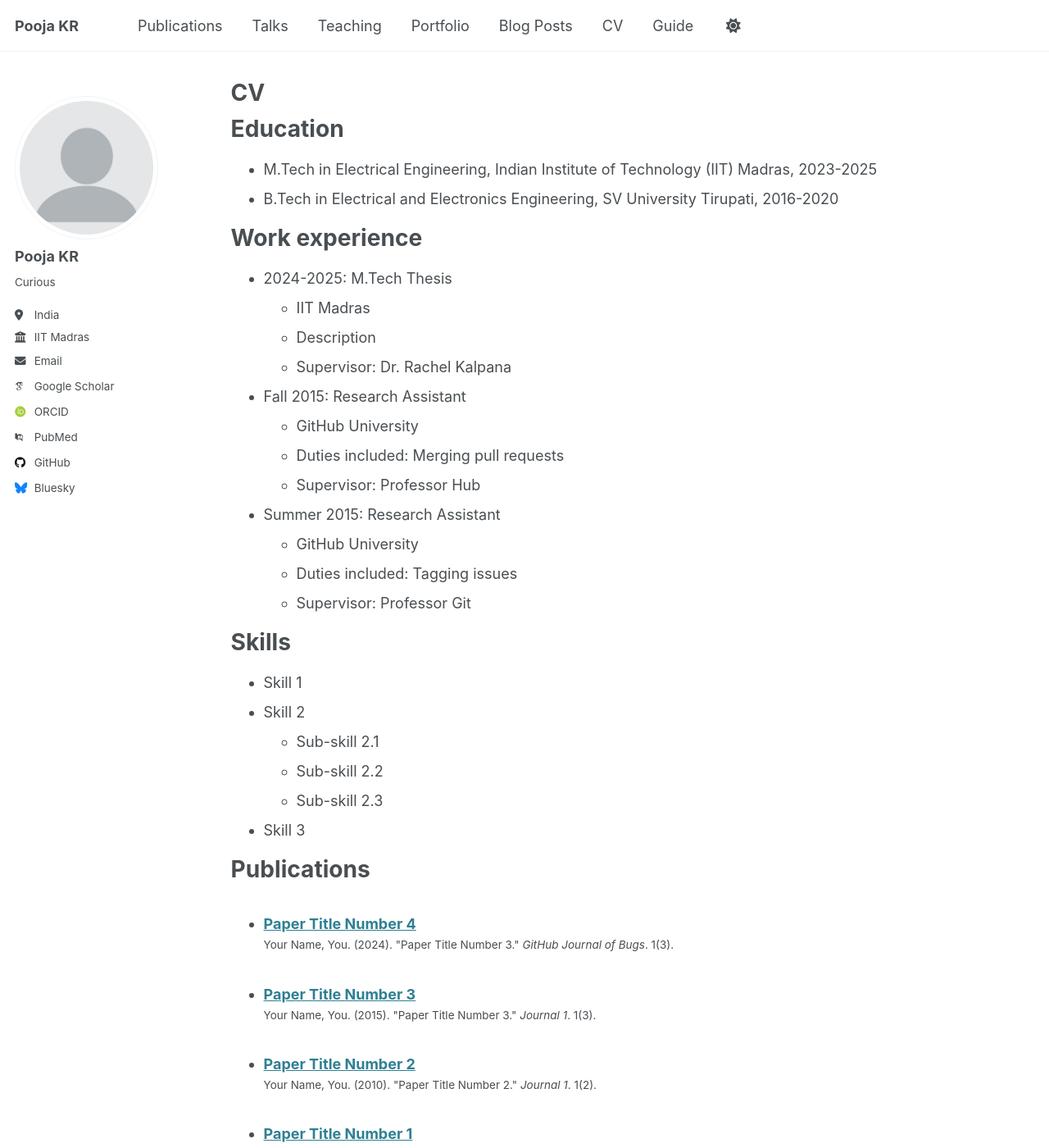
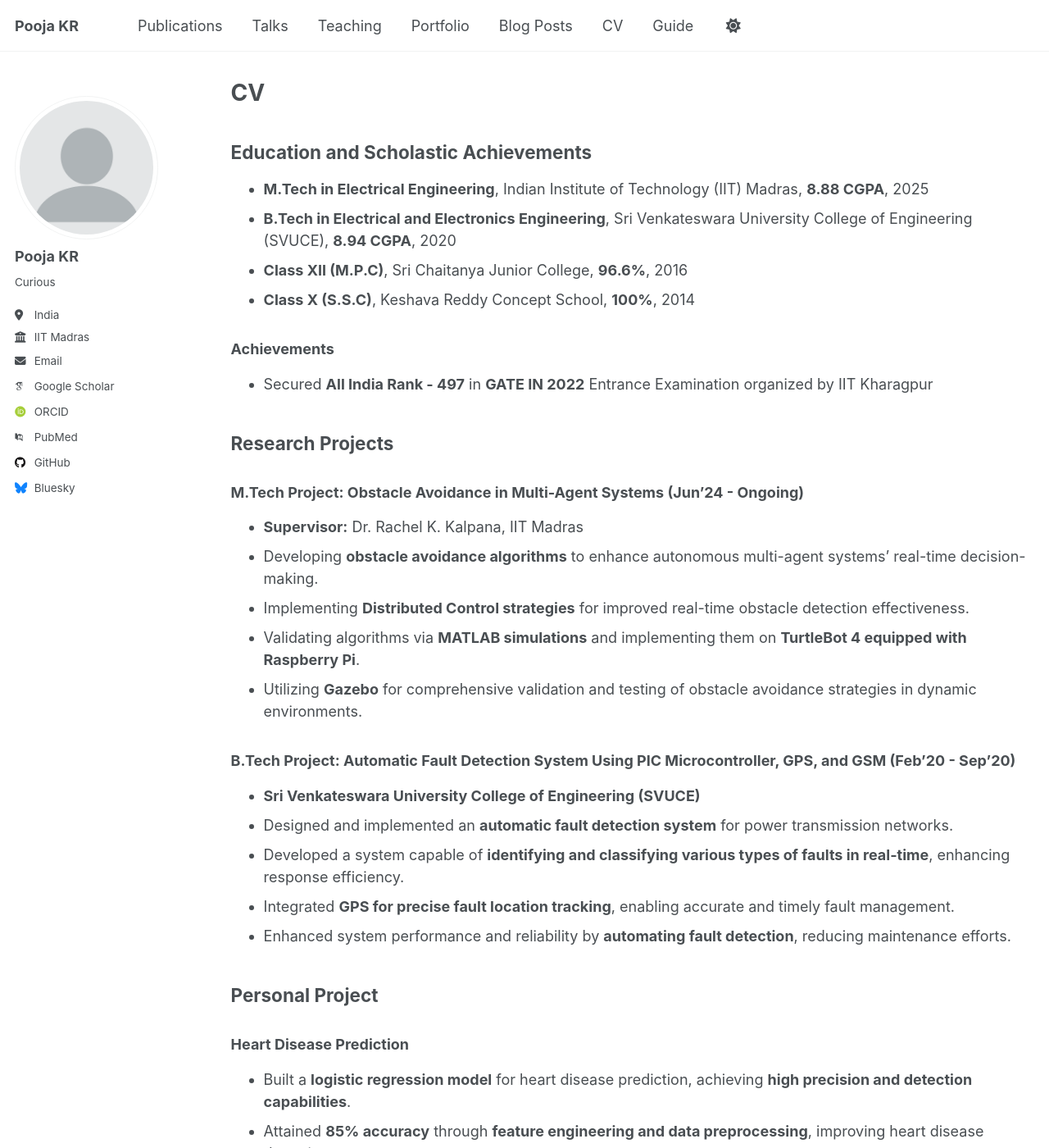
Before and after one commit to Pooja-KR5/krpooja.github.io, a Jekyll site: the page built from _pages/cv.md, in a window 1280 px wide and 1400 px high. Shown: the whole window at 82% size. Built offline with Jekyll 4.4.1, drawn with Linux system fonts in a browser that asks for light colours; some web fonts are replaced; some of the changed text lies outside the part shown.

Commit message:
Update cv.md

```diff
--- a/_pages/cv.md
+++ b/_pages/cv.md
@@ -9,55 +9,90 @@ redirect_from:
 
 {% include base_path %}
 
-Education
-======
-* M.Tech in Electrical Engineering, Indian Institute of Technology (IIT) Madras, 2023-2025
-* B.Tech in Electrical and Electronics Engineering, SV University Tirupati, 2016-2020
+## Education and Scholastic Achievements
 
-Work experience
-======
-* 2024-2025: M.Tech Thesis
-  * IIT Madras
-  * Description
-  * Supervisor: Dr. Rachel Kalpana
+* **M.Tech in Electrical Engineering**, Indian Institute of Technology (IIT) Madras, **8.88 CGPA**, 2025
+* **B.Tech in Electrical and Electronics Engineering**, Sri Venkateswara University College of Engineering (SVUCE), **8.94 CGPA**, 2020
+* **Class XII (M.P.C)**, Sri Chaitanya Junior College, **96.6%**, 2016
+* **Class X (S.S.C)**, Keshava Reddy Concept School, **100%**, 2014
 
-* Fall 2015: Research Assistant
-  * GitHub University
-  * Duties included: Merging pull requests
-  * Supervisor: Professor Hub
+### Achievements
+* Secured **All India Rank - 497** in **GATE IN 2022** Entrance Examination organized by IIT Kharagpur
 
-* Summer 2015: Research Assistant
-  * GitHub University
-  * Duties included: Tagging issues
-  * Supervisor: Professor Git
+## Research Projects
 
-Skills
-======
-* Skill 1
-* Skill 2
-  * Sub-skill 2.1
-  * Sub-skill 2.2
-  * Sub-skill 2.3
-* Skill 3
+### **M.Tech Project: Obstacle Avoidance in Multi-Agent Systems** (Jun’24 - Ongoing)
+* **Supervisor:** Dr. Rachel K. Kalpana, IIT Madras
+* Developing **obstacle avoidance algorithms** to enhance autonomous multi-agent systems' real-time decision-making.
+* Implementing **Distributed Control strategies** for improved real-time obstacle detection effectiveness.
+* Validating algorithms via **MATLAB simulations** and implementing them on **TurtleBot 4 equipped with Raspberry Pi**.
+* Utilizing **Gazebo** for comprehensive validation and testing of obstacle avoidance strategies in dynamic environments.
 
-Publications
-======
-  <ul>{% for post in site.publications reversed %}
-    {% include archive-single-cv.html %}
-  {% endfor %}</ul>
+### **B.Tech Project: Automatic Fault Detection System Using PIC Microcontroller, GPS, and GSM** (Feb’20 - Sep’20)
+* **Sri Venkateswara University College of Engineering (SVUCE)**
+* Designed and implemented an **automatic fault detection system** for power transmission networks.
+* Developed a system capable of **identifying and classifying various types of faults in real-time**, enhancing response efficiency.
+* Integrated **GPS for precise fault location tracking**, enabling accurate and timely fault management.
+* Enhanced system performance and reliability by **automating fault detection**, reducing maintenance efforts.
 
-Talks
-======
-  <ul>{% for post in site.talks reversed %}
-    {% include archive-single-talk-cv.html  %}
-  {% endfor %}</ul>
+## Personal Project
 
-Teaching
-======
-  <ul>{% for post in site.teaching reversed %}
-    {% include archive-single-cv.html %}
-  {% endfor %}</ul>
+### **Heart Disease Prediction**
+* Built a **logistic regression model** for heart disease prediction, achieving **high precision and detection capabilities**.
+* Attained **85% accuracy** through **feature engineering and data preprocessing**, improving heart disease detection.
+* Employed **Python libraries (Pandas, Scikit-learn, NumPy)** for robust statistical analysis and predictions.
 
-Service and leadership
-======
-* Currently signed in to 43 different slack teams
+## Technical Skills
+
+### Software & Tools
+* Microsoft Excel, Microsoft PowerPoint, Microsoft Word, LaTeX
+
+### Programming Languages
+* MATLAB | **Basic Level:** C and Python
+
+### Libraries & Frameworks
+* Pandas, NumPy, Matplotlib, Scikit-Learn
+
+## Relevant Coursework
+
+### Institute and Online Courses
+* **Linear Dynamical Systems**
+* **Synthesis of Control Systems**
+* **Fundamentals of Linear Optimization**
+* **Mathematical Methods in System Engineering**
+* **Optimal Control**
+* **Advanced Control Laboratory**
+* **Machine Learning and Data Science (Udemy Course)**
+* **Probability Foundations for Electrical Engineers** (*Ongoing Course*)
+* **Geometric Nonlinear Control Theory**
+* **Nonlinear System Analysis**
+* **Analog and Digital Circuits**
+
+## Course Projects
+
+### **Synthesis of Control Systems**
+* Designed **Lead, Lag, and Lead-Lag Compensators** to meet the transient specifications of the system.
+* Performed **Bode plot analysis and iterative design adjustments** to meet specified performance criteria.
+* Conducted **system analysis** using **Step Response, Pole-Zero plots, and Root Locus** to validate compensator designs.
+
+### **Advanced Control Laboratory**
+* Designed an **LQR Controller for Flexible-Link Manipulator**, meeting specifications for response and control effort.
+* Designed a **Lead-Lag Compensator for Buck-Boost Converter**, optimizing stability and performance.
+* Developed **control strategies for Crane System and Inverted Pendulums** using **PID tuning and Pole Placement**.
+
+### **Optimal Control**
+* Solved **Boundary Value Problem using MATLAB** for **Optimal Control in Dynamic Systems**.
+* Implemented **Differential Riccati Equation** for **Linear Quadratic Regulator (LQR) design in MATLAB**.
+* Compared **Boundary Value Problem and Differential Riccati Equation** for solving LQR problems in MATLAB.
+
+### **Nonlinear System Analysis**
+* Analyzed **Asymptotic Stability of Nonlinear Systems** using **Quadratic Lyapunov Functions** for region estimation.
+* Evaluated **Regions of Attraction and Stability** in nonlinear systems using **Quadratic Lyapunov Functions**.
+
+## Positions of Responsibility
+
+### **Teaching Assistant (IIT Madras)**
+* Provided **tutorial support to over 80+ students** in the **Signals and Systems** course for 4+ months.
+* Assisted in **handling over 90+ students** in the **Control Engineering** course, solving tutorial doubts and maintaining databases.
+
+---
```
